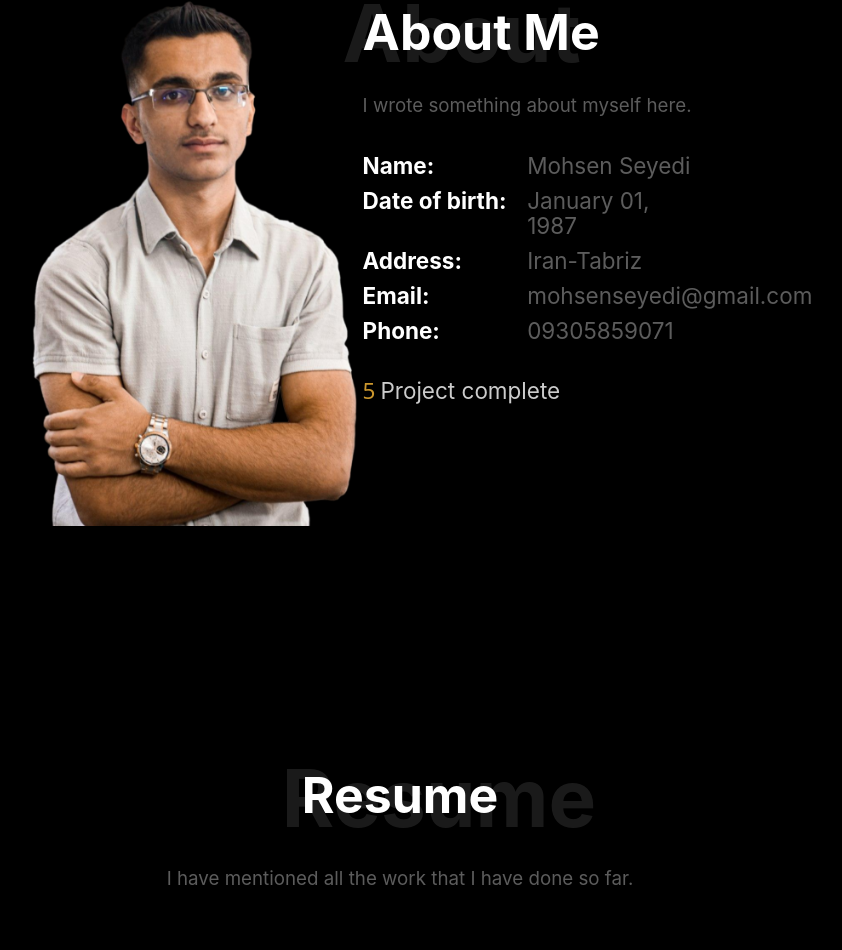
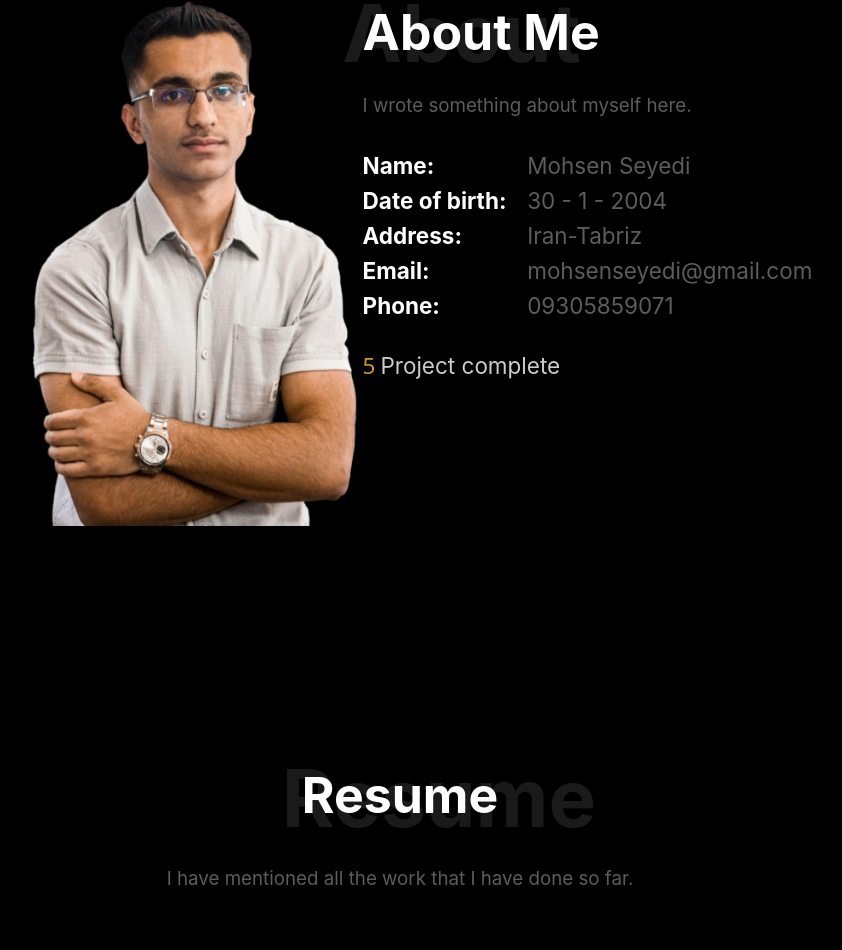
Before and after one commit to mohsenSeyedi/Me.com, a React (Create React App) app: page / in a window 1280 px wide. Shown: the part 1027-1977 px from the top of the page, without its empty margins (240-1082 px from the left). Built offline with nearby package versions, Linux system fonts and the light colour scheme.

Commit message:
update texts project

```diff
--- a/src/components/Header/About-Me/AboutMe.jsx
+++ b/src/components/Header/About-Me/AboutMe.jsx
@@ -25,7 +25,7 @@ export default function AboutMe () {
                         </li>
                         <li className="w-full flex mt-4 md:mt-10">
                             <span className="w-[40%] font-bold">Date of birth:</span>
-                            <span className="w-[40%] text-gray-color sm:ml-6 vs:ml-12">January 01, 1987</span>
+                            <span className="w-[40%] text-gray-color sm:ml-6 vs:ml-12">30 - 1 - 2004</span>
                         </li>
                         <li className="w-full flex mt-4 md:mt-10">
                             <span className="w-[40%] font-bold">Address:</span>
```
